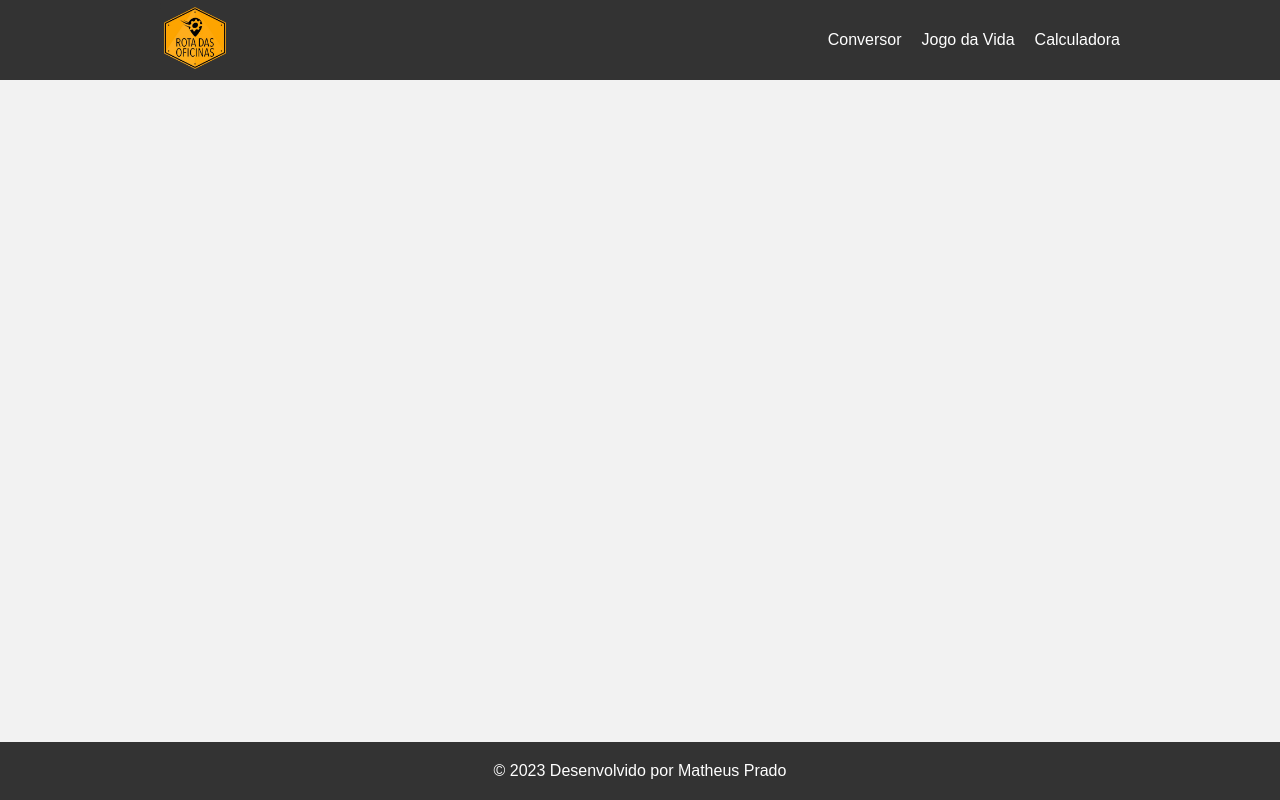
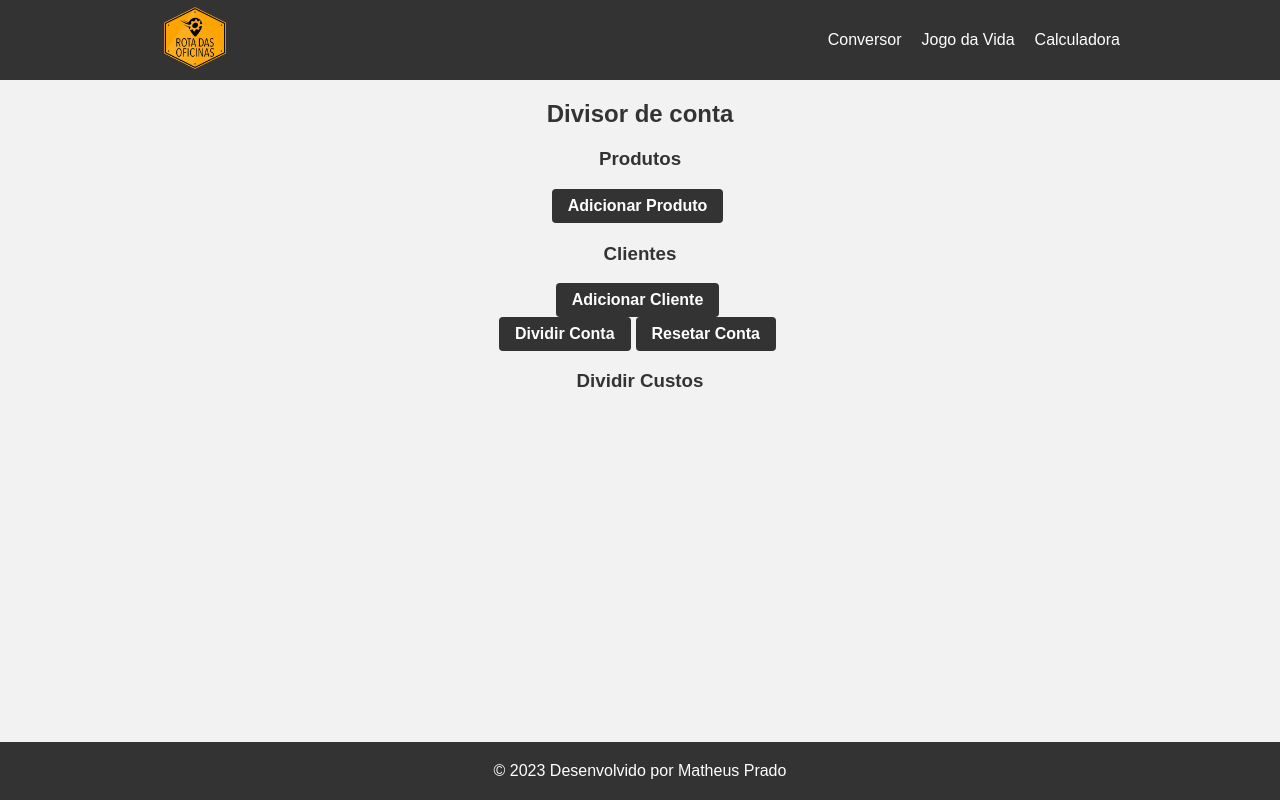
Before and after one commit to matheusprado1/rota-das-oficinas, a React (Vite) app: page /calculator in a window 1280 px wide. Built offline with nearby package versions, Linux system fonts and the light colour scheme.

Commit message:
feat: atualização na tarefa 3

```diff
--- a/src/components/Header/Header.jsx
+++ b/src/components/Header/Header.jsx
@@ -30,7 +30,7 @@ const Header = () => {
                         <NavigationLink to="/game-of-life" onClick={toggleMenu}>Jogo da Vida</NavigationLink>
                     </NavigationListItem>
                     <NavigationListItem>
-                        <NavigationLink to="/calculator-divider" onClick={toggleMenu}>Calculadora</NavigationLink>
+                        <NavigationLink to="/calculator" onClick={toggleMenu}>Calculadora</NavigationLink>
                     </NavigationListItem>
                 </NavigationList>
             </nav>
--- /dev/null
+++ b/src/components/pages/Calculator/Calculator.jsx
@@ -0,0 +1,152 @@
+import { useState } from 'react';
+import Button from '../../Button/Button';
+import { Container, Title, Section, Label, CheckboxLabel, Result } from './styles';
+
+const Calculator = () => {
+    const [products, setProducts] = useState([]);
+    const [customers, setCustomers] = useState([]);
+    const [splitCosts, setSplitCosts] = useState({});
+
+    const handleProductChange = (index, field, value) => {
+        const updatedProducts = [...products];
+        updatedProducts[index] = { ...updatedProducts[index], [field]: value };
+        setProducts(updatedProducts);
+    };
+
+    const handleCustomerChange = (index, field, value) => {
+        const updatedCustomers = [...customers];
+        updatedCustomers[index] = { ...updatedCustomers[index], [field]: value };
+        setCustomers(updatedCustomers);
+    };
+
+    const handleAddProduct = () => {
+        setProducts([...products, { id: `product-${products.length}`, name: '', price: 0 }]);
+    };
+
+    const handleAddCustomer = () => {
+        setCustomers([...customers, { id: `customer-${customers.length}`, name: '', consumption: {}, consumptionSplit: {} }]);
+    };
+
+    const handleSplitBill = () => {
+        const totalCost = products.reduce((total, product) => total + product.price, 0);
+        const numCustomers = customers.length;
+
+        if (totalCost === 0 || numCustomers === 0) {
+            alert('Please enter products and customers before splitting the bill.');
+            return;
+        }
+
+        const serviceRate = 0.1; // 10% service rate
+
+        const newSplitCosts = {};
+
+        customers.forEach(customer => {
+            const customerConsumption = customer.consumption;
+            let customerCost = 0;
+
+            Object.entries(customerConsumption).forEach(([productId, quantity]) => {
+                const product = products.find(product => product.id === productId);
+                if (product) {
+                    const consumedByCustomers = customers.filter(c => c.consumption[productId] > 0);
+                    const totalQuantity = consumedByCustomers.reduce((total, c) => total + c.consumption[productId], 0);
+                    const splitQuantity = quantity / totalQuantity;
+                    customerCost += product.price * splitQuantity;
+                }
+            });
+
+            const serviceCharge = customerCost * serviceRate;
+            newSplitCosts[customer.name] = customerCost + serviceCharge;
+        });
+
+        setSplitCosts(newSplitCosts);
+    };
+
+    const handleResetBill = () => {
+        setProducts([]);
+        setCustomers([]);
+        setSplitCosts({});
+    };
+
+    return (
+        <Container>
+            <Title>Divisor de conta</Title>
+            <Section>
+                <h3>Produtos</h3>
+                {products.map((product, index) => (
+                    <div key={product.id}>
+                        <Label>Nome do Produto:</Label>
+                        <input
+                            type="text"
+                            value={product.name}
+                            onChange={event => handleProductChange(index, 'name', event.target.value)}
+                        />
+                        <Label>Preço:</Label>
+                        <input
+                            type="number"
+                            value={product.price}
+                            onChange={event => handleProductChange(index, 'price', parseFloat(event.target.value))}
+                        />
+                    </div>
+                ))}
+                <Button onClick={handleAddProduct}>Adicionar Produto</Button>
+            </Section>
+            <div>
+                <h3>Clientes</h3>
+                {customers.map((customer, index) => (
+                    <div key={customer.id}>
+                        <label>Nome do cliente:</label>
+                        <input
+                            type="text"
+                            value={customer.name}
+                            onChange={event => handleCustomerChange(index, 'name', event.target.value)}
+                        />
+                        {products.map(product => (
+                            <div key={`${customer.id}-${product.id}`}>
+                                <Label>{product.name}:</Label>
+                                <input
+                                    type="number"
+                                    value={customer.consumption[product.id] || ''}
+                                    onChange={event =>
+                                        handleCustomerChange(index, 'consumption', {
+                                            ...customer.consumption,
+                                            [product.id]: parseInt(event.target.value)
+                                        })
+                                    }
+                                />
+                                <CheckboxLabel>
+                                    <input
+                                        type="checkbox"
+                                        checked={customer.consumptionSplit && customer.consumptionSplit[product.id]}
+                                        onChange={event =>
+                                            handleCustomerChange(index, 'consumptionSplit', {
+                                                ...customer.consumptionSplit,
+                                                [product.id]: event.target.checked
+                                            })
+                                        }
+                                    />
+                                    Dividir
+                                </CheckboxLabel>
+                            </div>
+                        ))}
+                    </div>
+                ))}
+                <Button onClick={handleAddCustomer}>Adicionar Cliente</Button>
+            </div>
+            <div>
+                <Button onClick={handleSplitBill}>Dividir Conta</Button>
+                <Button onClick={handleResetBill}>Resetar Conta</Button>
+            </div>
+            <div>
+                <h3>Dividir Custos</h3>
+                {Object.entries(splitCosts).map(([customerName, cost]) => (
+                    <Result key={customerName}>
+                        <span>{customerName}: </span>
+                        <span>R$ {cost.toFixed(2)}</span>
+                    </Result>
+                ))}
+            </div>
+        </Container>
+    );
+};
+
+export default Calculator;
--- /dev/null
+++ b/src/components/pages/Calculator/styles.jsx
@@ -0,0 +1,25 @@
+import styled from 'styled-components';
+
+export const Container = styled.div`
+  text-align: center;
+`;
+
+export const Title = styled.h2`
+  margin-bottom: 20px;
+`;
+
+export const Section = styled.div`
+  margin-bottom: 20px;
+`;
+
+export const Label = styled.label`
+  margin-right: 10px;
+`;
+
+export const CheckboxLabel = styled.label`
+  margin-left: 10px;
+`;
+
+export const Result = styled.div`
+  margin-top: 20px;
+`;
--- a/src/components/pages/RomanConverter/RomanConverter.jsx
+++ b/src/components/pages/RomanConverter/RomanConverter.jsx
@@ -104,6 +104,8 @@ const RomanConverter = () => {
         return arabic;
     };
 
+
+
     // Renderização do componente
     return (
         <>
--- a/src/components/pages/Task3.jsx
+++ /dev/null
@@ -1,10 +0,0 @@
-const Task3 = () => {
-    return (
-        <div>
-            <h1>Tarefa 3</h1>
-        </div>
-    )
-
-}
-
-export default Task3;
--- a/src/routes/routes.jsx
+++ b/src/routes/routes.jsx
@@ -1,7 +1,7 @@
 import { Routes, Route } from "react-router-dom";
 import Home from '../components/pages/Home/Home';
 import RomanConverter from '../components/pages/RomanConverter/RomanConverter';
-import Task3 from '../components/pages/Task3';
+import DivisorContaRestaurante from '../components/pages/Calculator/Calculator';
 import GameOfLife from '../components/pages/GameOfLife/GameOfLife';
 
 const AppRoutes = () => {
@@ -10,7 +10,7 @@ const AppRoutes = () => {
             <Route path="/" element={<Home />} />
             <Route path="/roman-arabic" element={<RomanConverter />} />
             <Route path="/game-of-life" element={<GameOfLife />} />
-            <Route path="/task3" element={<Task3 />} />
+            <Route path="/calculator" element={<DivisorContaRestaurante />} />
         </Routes>
     );
 };
```
